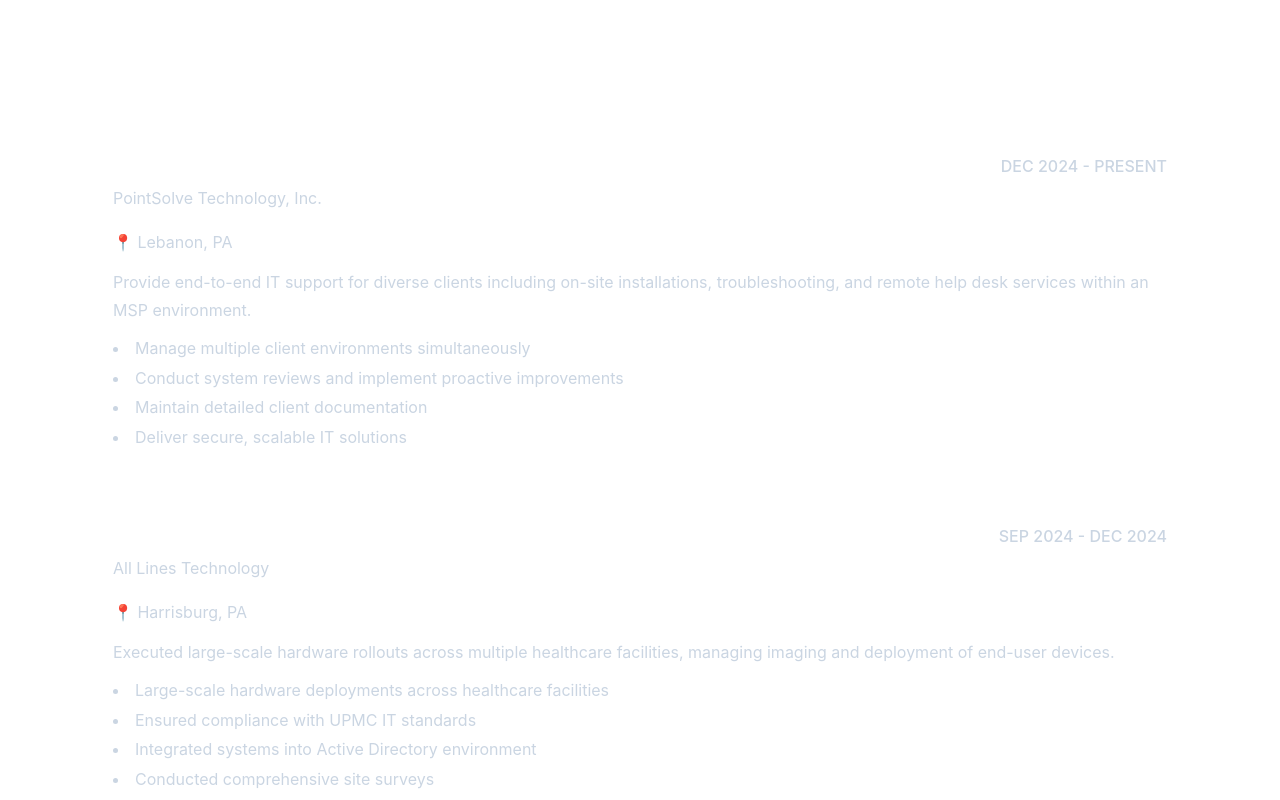
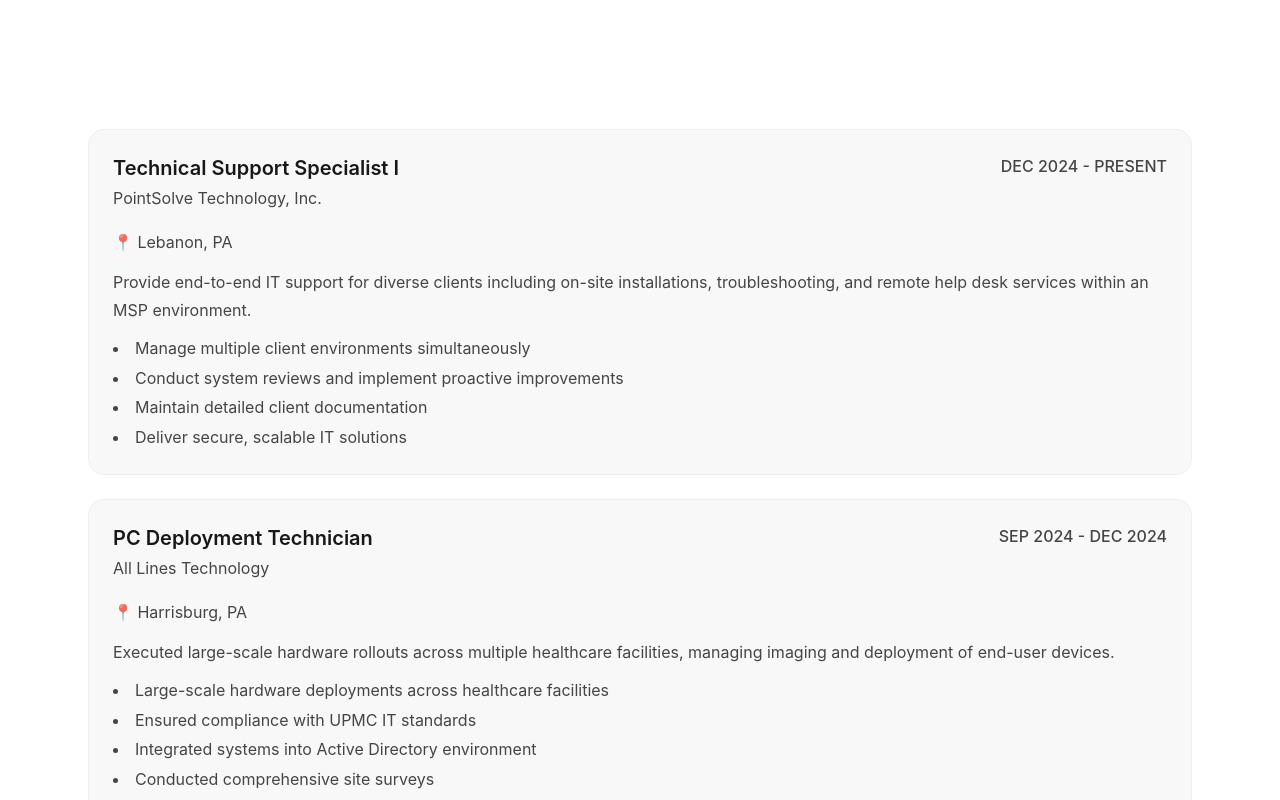
Before and after one commit to NathanShutter/portfolio-site-repo, a React (Vite) app in the folder client/: page / in a window 1280 px wide. Shown: the part 2360-3160 px from the top of the page. Built offline with nearby package versions, Linux system fonts and the light colour scheme.

Commit message:
Experience: convert experience blocks to DaisyUI cards and theme tokens

```diff
--- a/client/src/components/Experience.jsx
+++ b/client/src/components/Experience.jsx
@@ -52,17 +52,17 @@
         <h2 className="text-3xl md:text-4xl font-semibold tracking-tight">Professional Experience</h2>
         <div className="mt-8 space-y-6">
           {jobs.map((job) => (
-            <div key={job.id} className="rounded-2xl border border-white/10 bg-white/5 p-6">
+            <div key={job.id} className="card bg-base-200 border border-base-300 p-6 rounded-2xl">
               <div className="flex items-start justify-between">
                 <div>
-                  <h3 className="text-xl font-semibold text-white">{job.title}</h3>
-                  <p className="text-slate-300 mt-1">{job.company}</p>
+                  <h3 className="text-xl font-semibold text-base-content">{job.title}</h3>
+                  <p className="text-base-content/80 mt-1">{job.company}</p>
                 </div>
-                <div className="text-slate-300 font-medium">{job.period}</div>
+                <div className="text-base-content/80 font-medium">{job.period}</div>
               </div>
-              <p className="text-slate-300 leading-7 mt-4">📍 {job.location}</p>
-              <p className="text-slate-300 leading-7 mt-3">{job.description}</p>
-              <ul className="text-slate-300 mt-3 list-disc list-inside space-y-1">
+              <p className="text-base-content/80 leading-7 mt-4">📍 {job.location}</p>
+              <p className="text-base-content/80 leading-7 mt-3">{job.description}</p>
+              <ul className="text-base-content/80 mt-3 list-disc list-inside space-y-1">
                 {job.highlights.map((h, i) => (
                   <li key={i}>{h}</li>
                 ))}
```
